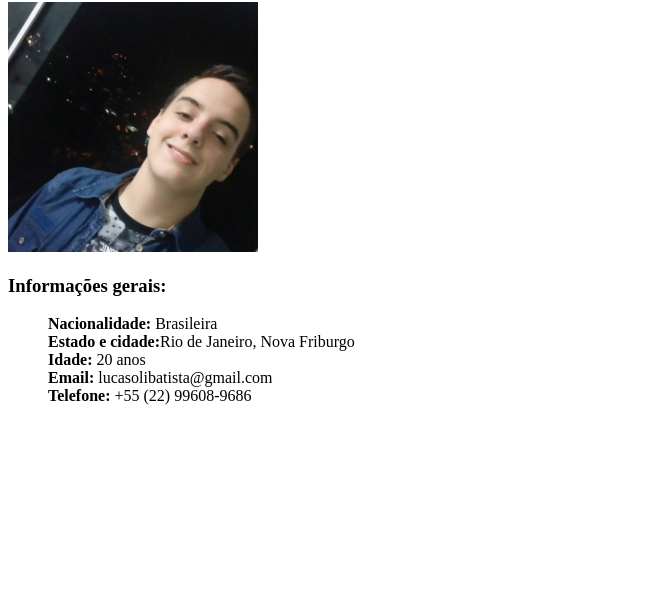
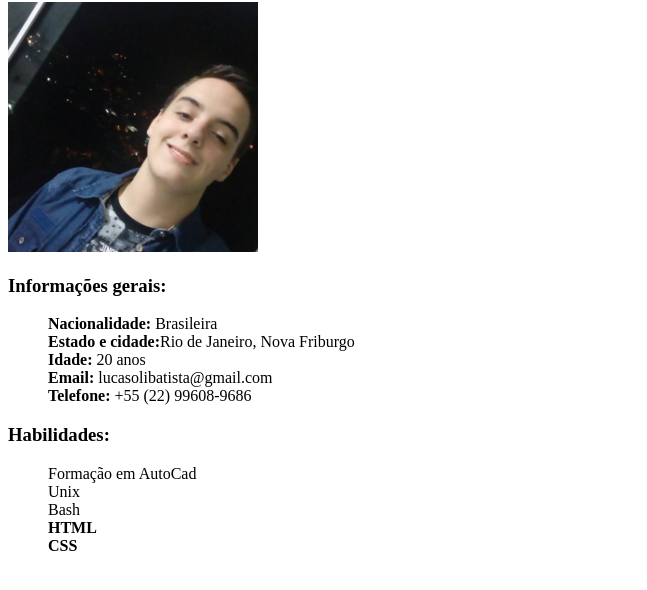
Before and after one commit to lucasolib/lucasolib.github.io, a plain HTML site: page index.html in a window 1280 px wide. Shown: the part 78-668 px from the top of the page, without its empty margins (0-647 px from the left). Drawn offline with Linux system fonts and the light colour scheme.

Commit message:
adicionado habilidades

```diff
--- a/index.html
+++ b/index.html
@@ -15,6 +15,13 @@
          <il><strong>Email:</strong> lucasolibatista@gmail.com <br> </il>
          <il><strong>Telefone:</strong> +55 (22) 99608-9686 <br> </il>
      </ul>
-
+    <h3>Habilidades:</h3>
+    <ul>
+        <il>Formação em AutoCad <br> </il>
+        <il>Unix <br> </il>
+        <il>Bash <br> </il>
+        <il><strong>HTML</strong> <br> </il>
+        <il><strong>CSS</strong> <br> </il>
+    </ul>
 </body>
 </html>
```
